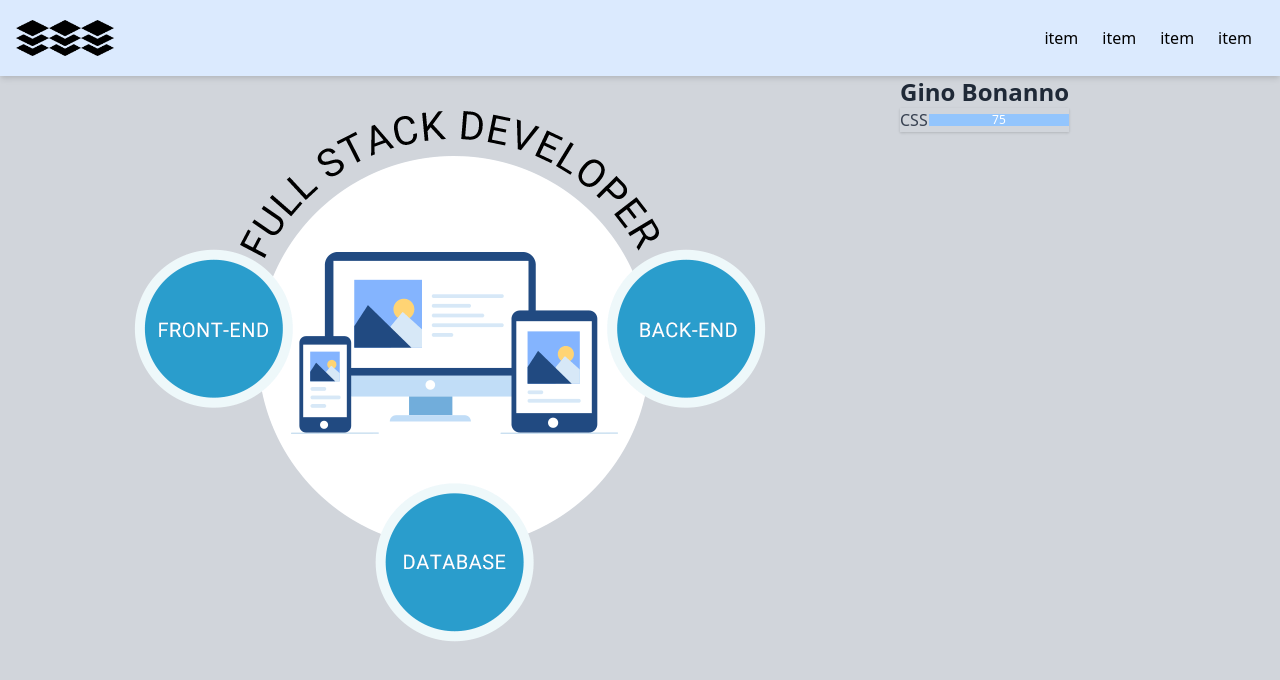
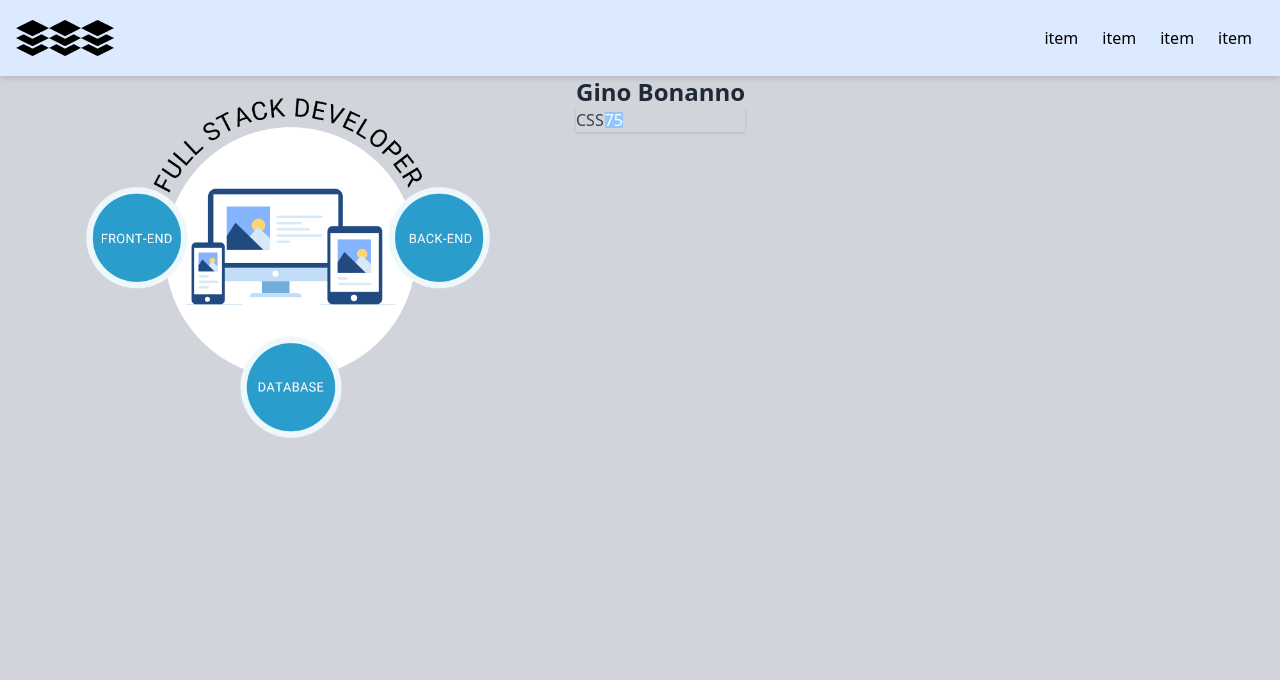
Before and after one commit to EugenioAntonioBonanno/portfolio, a React (Create React App) app: page / in a window 1280 px wide. Shown: the top 680 px of the page. Built offline with nearby package versions, Linux system fonts and the light colour scheme.

Commit message:
move App into components

```diff
--- a/src/components/About.js
+++ b/src/components/About.js
@@ -7,7 +7,7 @@ const About = () => {
   return (
     <div className='flex'>
       <div class="logo">
-        <img src={hireFullstackImage} alt="full-stack" ></img>
+        <img src={hireFullstackImage} alt="full-stack" className='max-h-96'></img>
       </div>
       <div>
         <h2 className='text-2xl font-bold text-gray-800'>Gino Bonanno </h2>
--- /dev/null
+++ b/src/components/App.js
@@ -0,0 +1,14 @@
+import React from 'react';
+import Header from './Header';
+import About from './About';
+
+function App() {
+  return (
+    <div>
+      <Header />
+      <About />
+    </div>
+  );
+}
+
+export default App;
--- a/src/components/ProgressBar.js
+++ b/src/components/ProgressBar.js
@@ -5,7 +5,9 @@ const ProgressBar = (props) => {
   return (
     <div className="flex shadow items-center w-full bg-grey-light">
       <span className='inline-block text-gray-700 border-r font-medium border-gray-300'>{props.skill}</span>
-      <span className="bg-blue-300 w-full inline-block text-xs leading-none text-center text-white" style={{width: props.percentage}}>{props.percentage}</span>
+      <div className='inline-block w-full'>
+        <span className="bg-blue-300 inline-block leading-none text-center text-white" style={{width: props.percentage}}>{props.percentage}</span>
+      </div>
     </div>
   )
 }
--- a/src/index.js
+++ b/src/index.js
@@ -1,17 +1,8 @@
 import React from 'react';
 import ReactDOM from 'react-dom';
 import './index.css';
-import Header from './components/Header';
-import About from './components/About';
+import App from './components/App';
 
-function App() {
-  return (
-    <div>
-      <Header />
-      <About />
-    </div>
-  );
-}
 
 ReactDOM.render(
   <React.StrictMode>
```
Also changed, not shown: 1 other file (tests, documents, lock files or other folders).
